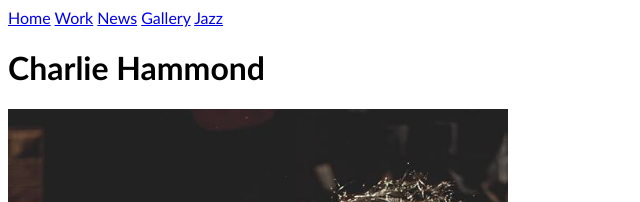
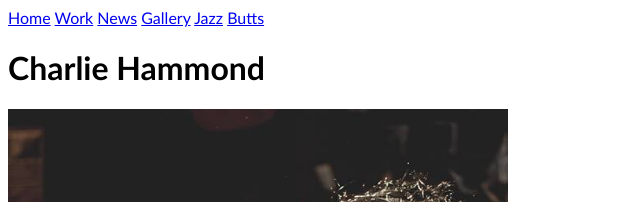
Before and after one commit to jazzchatfield/charlie-hammond.com, a Jekyll site: the page built from index.md, in a window 1280 px wide. Shown: the top 202 px of the page, without its empty margins (0-640 px from the left). Built offline with Jekyll 4.4.1, drawn with Linux system fonts in a browser that asks for light colours; some web fonts are replaced.

Commit message:
Update Config “navigation”

```diff
--- a/_data/nav.yml
+++ b/_data/nav.yml
@@ -9,3 +9,5 @@ items:
     url: gallery.html
   - name: Jazz
     url: jazz.html
+  - name: Butts
+    url: butts
```
